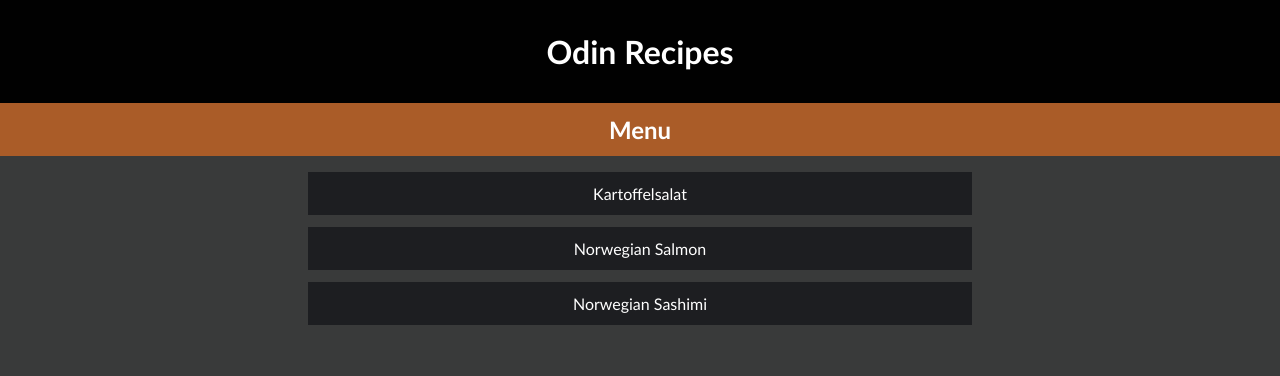
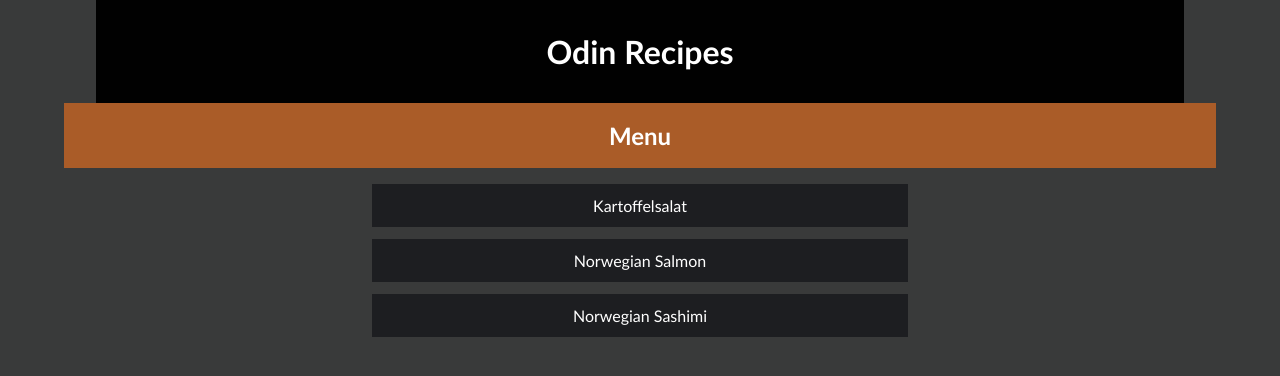
Before and after one commit to alexverdin/odin-recipes, a plain HTML site: page index.html in a window 1280 px wide. Drawn offline with Linux system fonts and the light colour scheme.

Commit message:
Fix title menu and submenu, update README
Added width to the Title and subtitle of main menú
Also, added the preview link to githubpages into the README file

```diff
--- a/css/styles.css
+++ b/css/styles.css
@@ -11,16 +11,18 @@ body {
 }
 
 /*-- Main menu styles --*/
-.menu-title {
+.main-title {
     background-color: #010101;
-    margin: 0;
+    width: 80%;
+    margin: 0 auto;
     padding: 1em;
 }
 
-.menu-index {
+.menu-title {
     background-color: #aa5c28;
+    width: 90%;
     margin: 0 auto;
-    padding: 12px 0;
+    padding: 0.75em 0;
 }
 
 .menu-ul {
@@ -29,7 +31,7 @@ body {
 
 .menu-recipe-list {
     background-color: #1d1e21;
-    width: 50%;
+    width: 40%;
     margin: 12px auto;
     padding: 12px;
 }
--- a/index.html
+++ b/index.html
@@ -6,8 +6,8 @@
         <title>Odin Recipe book</title>
     </head>
     <body>
-        <h1 class="menu-title">Odin Recipes</h1>
-        <h2 class="menu-index">Menu</h2>
+        <h1 class="main-title">Odin Recipes</h1>
+        <h2 class="menu-title">Menu</h2>
         <ul class="menu-ul">
             <li class="menu-recipe-list">
                 <a href="./recipes/kartoffelsalat.html">Kartoffelsalat</a>
```
Also changed, not shown: 1 other file.
